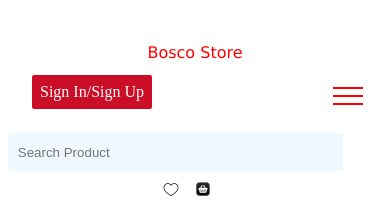
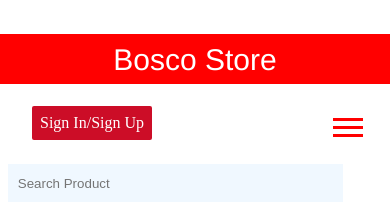
Before and after one commit to jessicakorubo/Online-Store-2, a plain HTML site: page index.html in a window 390 px wide. Shown: the top 209 px of the page. Drawn offline with nearby package versions, Linux system fonts and the light colour scheme.

Commit message:
Changed the header design for mobile.

```diff
--- a/styles.css
+++ b/styles.css
@@ -936,7 +936,7 @@ html {
         cursor: pointer;
     }
     .hamburger .bar {
-        height: 2px;
+        height: 3px;
         width: 30px;
         position:relative;
         background-color: red;
@@ -997,6 +997,8 @@ html {
     }
     /* Logo */
     .logo {
+        height: 50px;
+        background-color: red;
         display: flex;
         justify-content: center;
         margin: auto;
@@ -1005,9 +1007,11 @@ html {
     }
 
     .logo span {
+        font-family: 'Franklin Gothic Medium', 'Arial Narrow', Arial, sans-serif;
         position: relative;
         top: 9px;
-        font-size: medium;
+        font-size: 30px;
+        color: white;
     }
 
     /* Hamburger */
```
